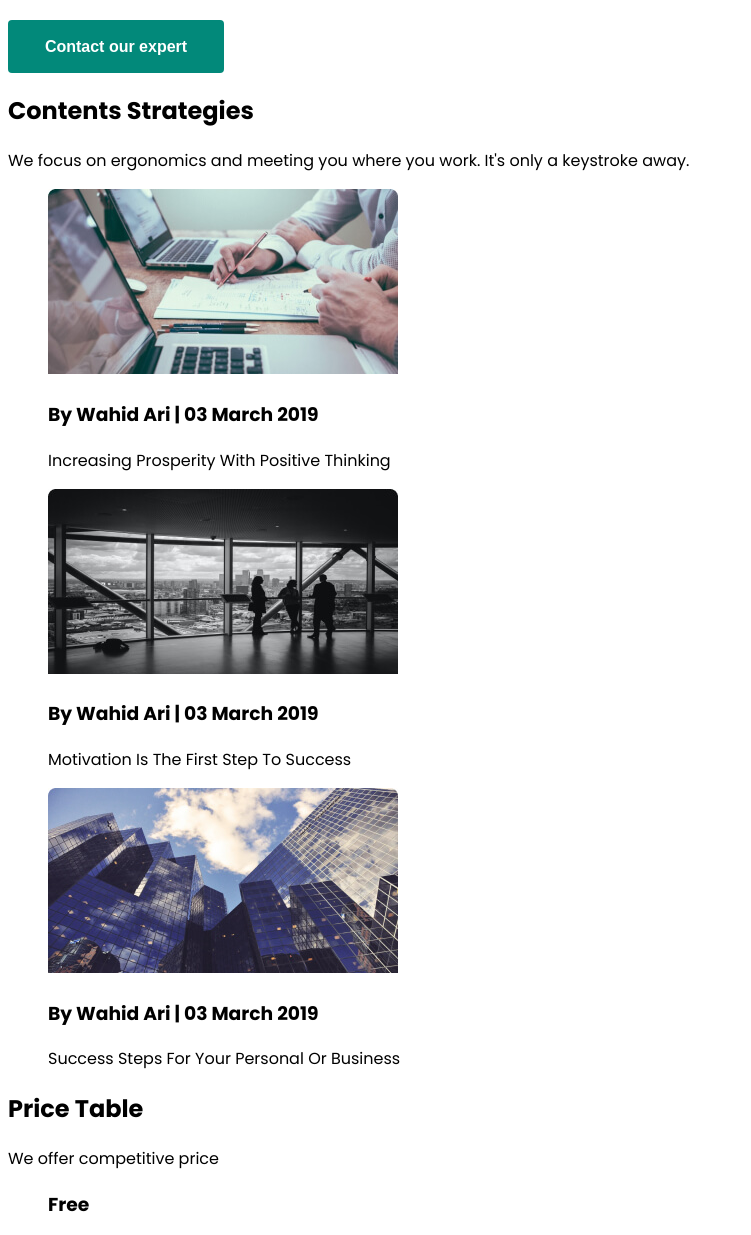
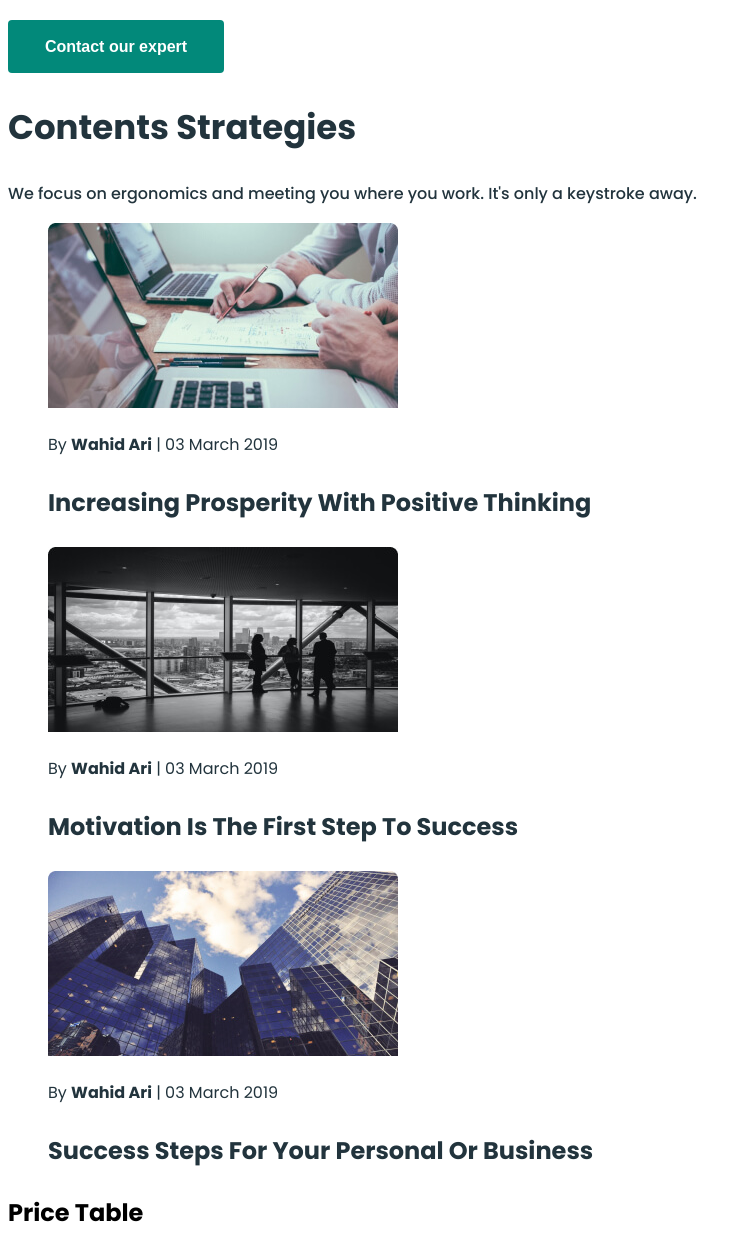
Before and after one commit to dlehkun/19-fs-blended-1-2-2nd, a plain HTML site: page index.html in a window 1280 px wide. Shown: the part 5438-6673 px from the top of the page, without its empty margins (0-751 px from the left). Drawn offline with Linux system fonts and the light colour scheme.

Commit message:
strategies section

```diff
--- a/css/styles.css
+++ b/css/styles.css
@@ -209,7 +209,7 @@ header a {
   line-height: 162%;
 }
 
-/* Easy Process */
+/* section Easy Process */
 
 .title-easy-process {
   color: var(--main-color);
@@ -242,3 +242,36 @@ header a {
   color: #fff;
   background-color: var(--accent-color);
 }
+
+/* section Strategies */
+
+.title-strategies {
+  color: var(--main-color);
+  font-weight: 700;
+  font-size: 34px;
+}
+
+.text-strategies {
+  color: var(--main-color);
+  font-weight: 500;
+  font-size: 16px;
+  line-height: 162%;
+}
+
+.point-text-strategies {
+  color: var(--main-color);
+  font-weight: 400;
+  font-size: 16px;
+  line-height: 175%;
+}
+
+.name-accent {
+  font-weight: 700;
+}
+
+.sbttitle-strategies {
+  color: var(--main-color);
+  font-weight: 700;
+  font-size: 24px;
+  line-height: 167%;
+}
--- a/index.html
+++ b/index.html
@@ -310,32 +310,56 @@
 
       <!-- #region Strategies -->
 
-      <section>
-        <h2>Contents Strategies</h2>
-        <p>
+      <section class="section section-strategies">
+        <h2 class="title title-strategies">Contents Strategies</h2>
+        <p class="text text-strategies">
           We focus on ergonomics and meeting you where you work. It's only a
           keystroke away.
         </p>
         <ul>
           <li>
-            <img src="./images/papers-laptops.jpg" alt="working-process" />
-            <h3>By Wahid Ari | 03 March 2019</h3>
-            <p>Increasing Prosperity With Positive Thinking</p>
+            <img
+              src="./images/papers-laptops.jpg"
+              alt="working-process"
+              width="350"
+              height="185"
+            />
+            <p class="text point-text-strategies">
+              By <span class="name-accent">Wahid Ari</span> | 03 March 2019
+            </p>
+            <h3 class="subtitle sbttitle-strategies">
+              Increasing Prosperity With Positive Thinking
+            </h3>
           </li>
 
           <li>
             <img
               src="./images/ink-people-buildings.jpg"
               alt="people-standing-in-front-of-the-window"
+              width="350"
+              height="185"
             />
-            <h3>By Wahid Ari | 03 March 2019</h3>
-            <p>Motivation Is The First Step To Success</p>
+            <p class="text point-text-strategies">
+              By <span class="name-accent">Wahid Ari</span> | 03 March 2019
+            </p>
+            <h3 class="subtitle sbttitle-strategies">
+              Motivation Is The First Step To Success
+            </h3>
           </li>
 
           <li>
-            <img src="./images/glass-buildings.jpg" alt="skyscrapers" />
-            <h3>By Wahid Ari | 03 March 2019</h3>
-            <p>Success Steps For Your Personal Or Business</p>
+            <img
+              src="./images/glass-buildings.jpg"
+              alt="skyscrapers"
+              width="350"
+              height="185"
+            />
+            <p class="text point-text-strategies">
+              By <span class="name-accent">Wahid Ari</span> | 03 March 2019
+            </p>
+            <h3 class="subtitle sbttitle-strategies">
+              Success Steps For Your Personal Or Business
+            </h3>
           </li>
         </ul>
       </section>
```
